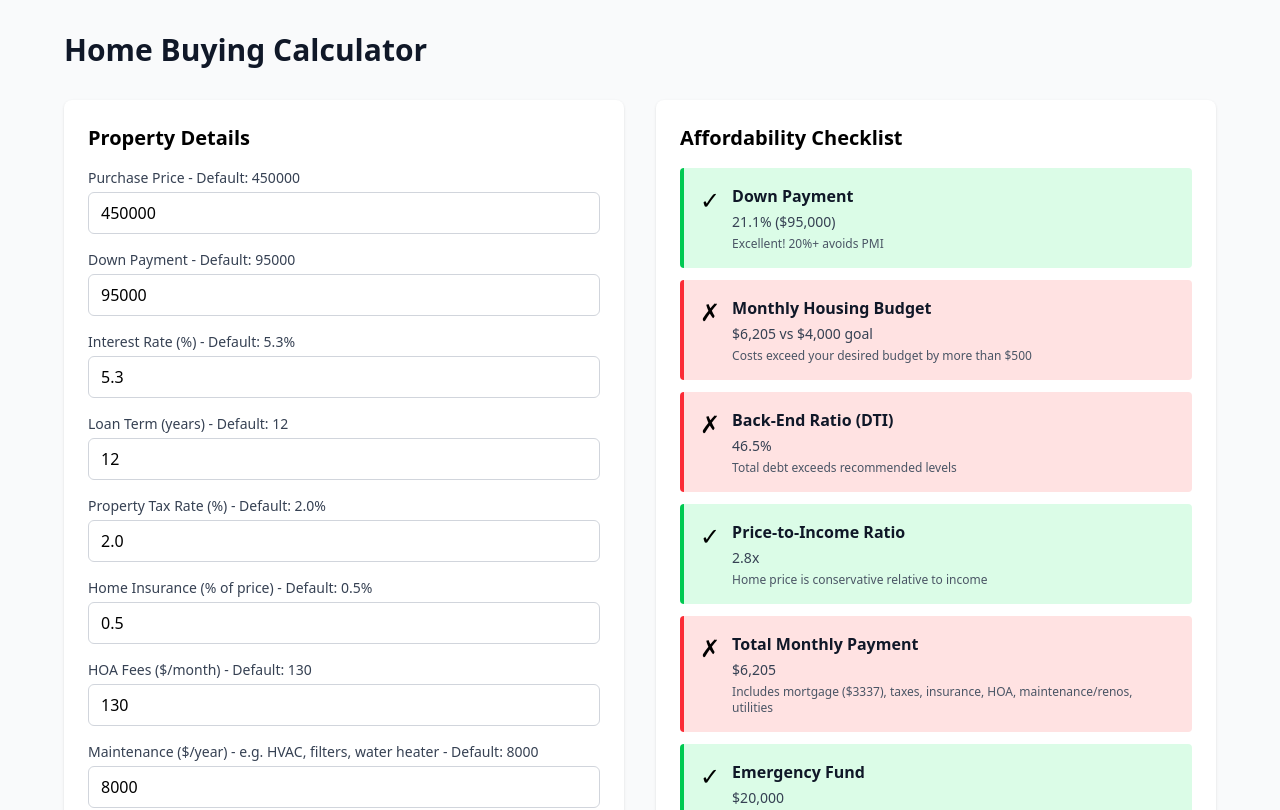
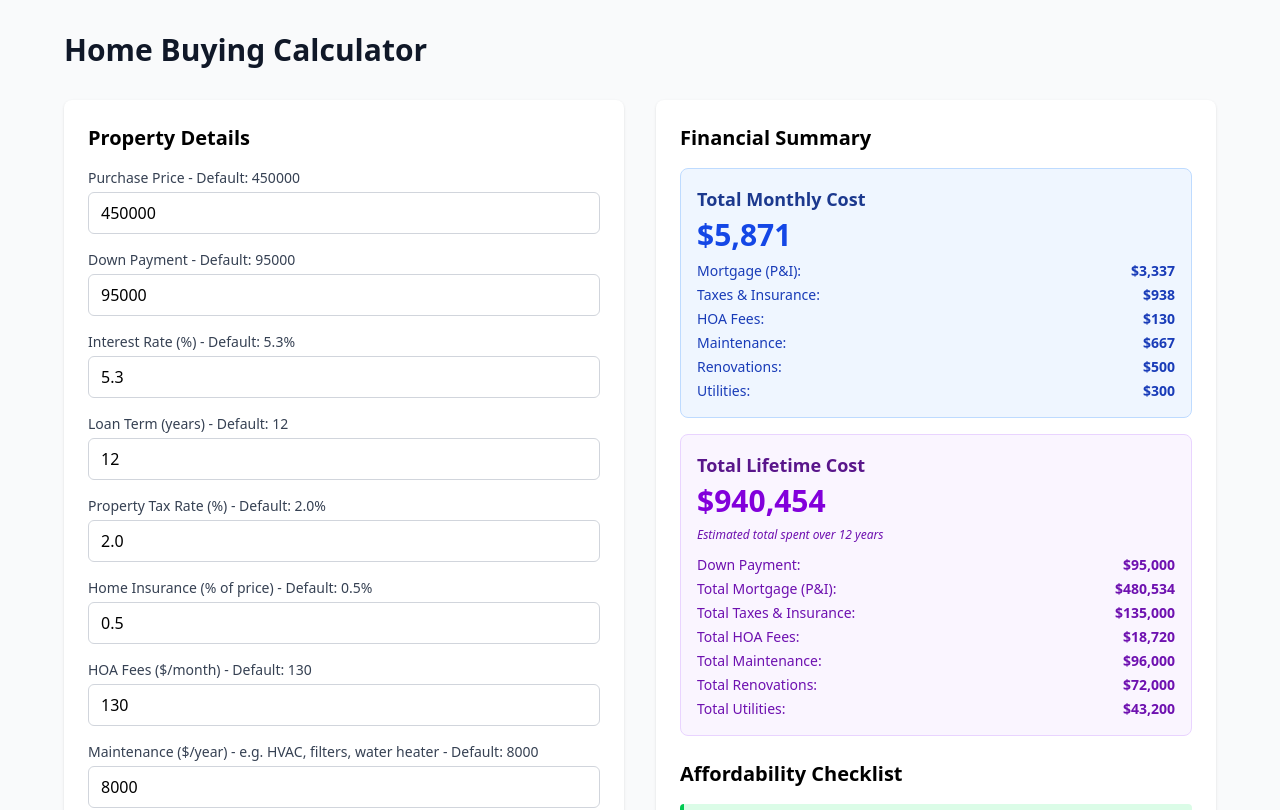
Before and after one commit to emurdock1101/home-buying-calculator, a React (Vite) app: page / in a window 1280 px wide. Shown: the top 810 px of the page. Built offline with nearby package versions, Linux system fonts and the light colour scheme.

Commit message:
HB: monthly and lifetime views

```diff
--- a/src/App.tsx
+++ b/src/App.tsx
@@ -9,7 +9,9 @@ export default function App() {
     setInputs((prev) => ({ ...prev, [field]: value }));
   };
 
-  const checklist = calculateMetrics(inputs);
+  const results = calculateMetrics(inputs);
+  const checklist = results?.checklist || [];
+  const summary = results?.summary;
 
   const getStatusColor = (status: "good" | "warning" | "bad") => {
     switch (status) {
@@ -84,6 +86,87 @@ export default function App() {
 
           <div className="bg-white rounded-lg shadow p-6">
             <h2 className="text-xl font-semibold mb-4">
+              Financial Summary
+            </h2>
+
+            {summary ? (
+              <div className="grid grid-cols-1 gap-4 mb-6">
+                <div className="bg-blue-50 border border-blue-200 rounded-lg p-4">
+                  <h3 className="text-blue-900 font-bold text-lg mb-1">Total Monthly Cost</h3>
+                  <div className="text-3xl font-bold text-blue-700 mb-2">
+                    ${summary.totalMonthlyCost.toLocaleString(undefined, { maximumFractionDigits: 0 })}
+                  </div>
+                  <div className="text-sm text-blue-800 space-y-1">
+                    <p className="flex justify-between">
+                      <span>Mortgage (P&I):</span>
+                      <span className="font-semibold">${summary.monthlyBreakdown.mortgage.toLocaleString(undefined, { maximumFractionDigits: 0 })}</span>
+                    </p>
+                    <p className="flex justify-between">
+                      <span>Taxes & Insurance:</span>
+                      <span className="font-semibold">${(summary.monthlyBreakdown.tax + summary.monthlyBreakdown.insurance).toLocaleString(undefined, { maximumFractionDigits: 0 })}</span>
+                    </p>
+                    <p className="flex justify-between">
+                      <span>HOA Fees:</span>
+                      <span className="font-semibold">${summary.monthlyBreakdown.hoa.toLocaleString(undefined, { maximumFractionDigits: 0 })}</span>
+                    </p>
+                    <p className="flex justify-between">
+                      <span>Maintenance:</span>
+                      <span className="font-semibold">${summary.monthlyBreakdown.maintenance.toLocaleString(undefined, { maximumFractionDigits: 0 })}</span>
+                    </p>
+                    <p className="flex justify-between">
+                      <span>Renovations:</span>
+                      <span className="font-semibold">${summary.monthlyBreakdown.renovations.toLocaleString(undefined, { maximumFractionDigits: 0 })}</span>
+                    </p>
+                    <p className="flex justify-between">
+                      <span>Utilities:</span>
+                      <span className="font-semibold">${summary.monthlyBreakdown.utilities.toLocaleString(undefined, { maximumFractionDigits: 0 })}</span>
+                    </p>
+                  </div>
+                </div>
+
+                <div className="bg-purple-50 border border-purple-200 rounded-lg p-4">
+                  <h3 className="text-purple-900 font-bold text-lg mb-1">Total Lifetime Cost</h3>
+                  <div className="text-3xl font-bold text-purple-700 mb-2">
+                    ${summary.totalLifetimeCost.toLocaleString(undefined, { maximumFractionDigits: 0 })}
+                  </div>
+                  <p className="text-xs text-purple-800 mb-3 italic">
+                    Estimated total spent over {summary.loanTerm} years
+                  </p>
+                  <div className="text-sm text-purple-800 space-y-1">
+                    <p className="flex justify-between">
+                      <span>Down Payment:</span>
+                      <span className="font-semibold">${summary.lifetimeBreakdown.downPayment.toLocaleString(undefined, { maximumFractionDigits: 0 })}</span>
+                    </p>
+                    <p className="flex justify-between">
+                      <span>Total Mortgage (P&I):</span>
+                      <span className="font-semibold">${summary.lifetimeBreakdown.mortgage.toLocaleString(undefined, { maximumFractionDigits: 0 })}</span>
+                    </p>
+                    <p className="flex justify-between">
+                      <span>Total Taxes & Insurance:</span>
+                      <span className="font-semibold">${(summary.lifetimeBreakdown.tax + summary.lifetimeBreakdown.insurance).toLocaleString(undefined, { maximumFractionDigits: 0 })}</span>
+                    </p>
+                    <p className="flex justify-between">
+                      <span>Total HOA Fees:</span>
+                      <span className="font-semibold">${summary.lifetimeBreakdown.hoa.toLocaleString(undefined, { maximumFractionDigits: 0 })}</span>
+                    </p>
+                    <p className="flex justify-between">
+                      <span>Total Maintenance:</span>
+                      <span className="font-semibold">${summary.lifetimeBreakdown.maintenance.toLocaleString(undefined, { maximumFractionDigits: 0 })}</span>
+                    </p>
+                    <p className="flex justify-between">
+                      <span>Total Renovations:</span>
+                      <span className="font-semibold">${summary.lifetimeBreakdown.renovations.toLocaleString(undefined, { maximumFractionDigits: 0 })}</span>
+                    </p>
+                    <p className="flex justify-between">
+                      <span>Total Utilities:</span>
+                      <span className="font-semibold">${summary.lifetimeBreakdown.utilities.toLocaleString(undefined, { maximumFractionDigits: 0 })}</span>
+                    </p>
+                  </div>
+                </div>
+              </div>
+            ) : null}
+
+            <h2 className="text-xl font-semibold mb-4">
               Affordability Checklist
             </h2>
 
--- a/src/data.ts
+++ b/src/data.ts
@@ -9,7 +9,7 @@ export const DEFAULT_VALUES: Inputs = {
   homeInsurance: "0.5",
   hoaFees: "130",
   maintenanceAnnual: "8000",
-  renovationsAnnual: "10000",
+  renovationsAnnual: "6000",
   utilities: "300",
   annualIncome: "160000",
   monthlyDebts: "0",
--- a/src/formulas.ts
+++ b/src/formulas.ts
@@ -1,5 +1,5 @@
 import { THRESHOLDS, FORMULA_DEFAULTS } from "./data";
-import type { Inputs, ChecklistItem } from "./types";
+import type { Inputs, ChecklistItem, CalculationResults } from "./types";
 
 function getStatus(
   value: number,
@@ -24,7 +24,11 @@ function getDescription(
   return bad;
 }
 
-export function calculateMetrics(inputs: Inputs): ChecklistItem[] {
+function calculateLifetime(monthlyAmount: number, termYears: number): number {
+  return monthlyAmount * 12 * termYears;
+}
+
+export function calculateMetrics(inputs: Inputs): CalculationResults | null {
   const price = parseFloat(inputs.purchasePrice) || 0;
   const down = parseFloat(inputs.downPayment) || 0;
   const rate = parseFloat(inputs.interestRate) || FORMULA_DEFAULTS.interestRate;
@@ -41,7 +45,7 @@ export function calculateMetrics(inputs: Inputs): ChecklistItem[] {
 
   // Validation
   if (price === 0 || down === 0 || income === 0) {
-    return [];
+    return null;
   }
 
   const loanAmount = price - down;
@@ -53,10 +57,10 @@ export function calculateMetrics(inputs: Inputs): ChecklistItem[] {
     (loanAmount * (monthlyRate * Math.pow(1 + monthlyRate, numPayments))) /
     (Math.pow(1 + monthlyRate, numPayments) - 1);
 
-  // Other monthly costs
   const monthlyTax = (price * taxRate / 100) / 12;
   const monthlyInsurance = (price * insRate / 100) / 12;
-  const monthlyMaintenance = (maintenanceAnnual + renovationsAnnual) / 12;
+  const monthlyMaintenance = maintenanceAnnual / 12;
+  const monthlyRenovations = renovationsAnnual / 12;
 
   // Total monthly housing cost
   const totalMonthly =
@@ -65,6 +69,7 @@ export function calculateMetrics(inputs: Inputs): ChecklistItem[] {
     monthlyInsurance +
     hoa +
     monthlyMaintenance +
+    monthlyRenovations +
     utils;
 
   const monthlyIncome = income / 12;
@@ -181,5 +186,33 @@ export function calculateMetrics(inputs: Inputs): ChecklistItem[] {
     status: emergencyStatus,
   });
 
-  return checklist;
+  const totalLifetimeCost = down + calculateLifetime(totalMonthly, term);
+
+  return {
+    checklist,
+    summary: {
+      totalMonthlyCost: totalMonthly,
+      totalLifetimeCost,
+      loanTerm: term,
+      monthlyBreakdown: {
+        mortgage: mortgagePayment,
+        tax: monthlyTax,
+        insurance: monthlyInsurance,
+        hoa: hoa,
+        maintenance: monthlyMaintenance,
+        renovations: monthlyRenovations,
+        utilities: utils,
+      },
+      lifetimeBreakdown: {
+        downPayment: down,
+        mortgage: calculateLifetime(mortgagePayment, term),
+        tax: calculateLifetime(monthlyTax, term),
+        insurance: calculateLifetime(monthlyInsurance, term),
+        hoa: calculateLifetime(hoa, term),
+        maintenance: calculateLifetime(monthlyMaintenance, term),
+        renovations: calculateLifetime(monthlyRenovations, term),
+        utilities: calculateLifetime(utils, term),
+      },
+    },
+  };
 }
--- a/src/types.ts
+++ b/src/types.ts
@@ -28,3 +28,31 @@ export interface ChecklistItem {
   description: string;
   status: "good" | "warning" | "bad";
 }
+
+export interface CalculationResults {
+  checklist: ChecklistItem[];
+  summary: {
+    totalMonthlyCost: number;
+    totalLifetimeCost: number;
+    monthlyBreakdown: {
+      mortgage: number;
+      tax: number;
+      insurance: number;
+      hoa: number;
+      maintenance: number;
+      renovations: number;
+      utilities: number;
+    };
+    lifetimeBreakdown: {
+      downPayment: number;
+      mortgage: number;
+      tax: number;
+      insurance: number;
+      hoa: number;
+      maintenance: number;
+      renovations: number;
+      utilities: number;
+    };
+    loanTerm: number;
+  };
+}
```
